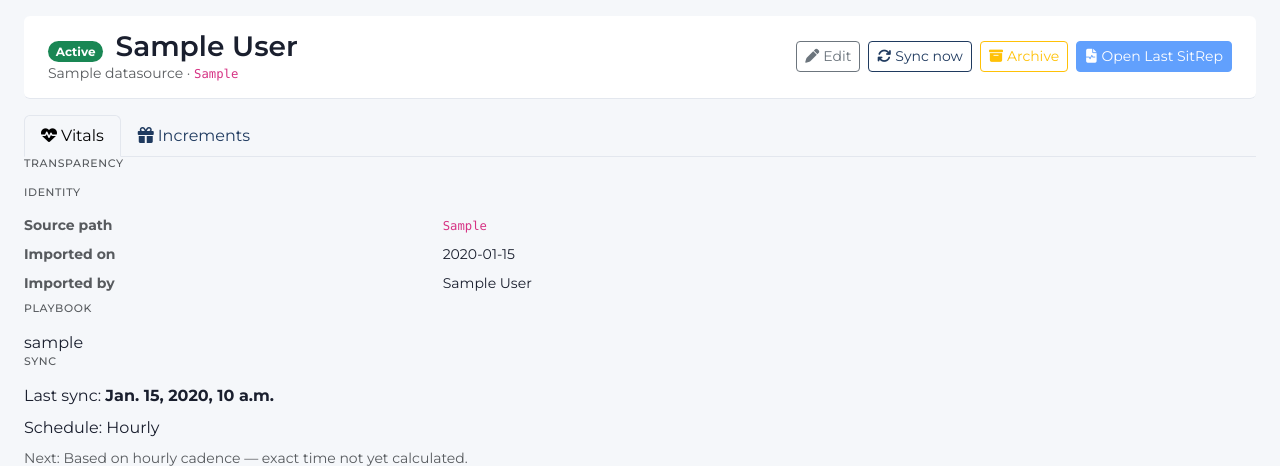
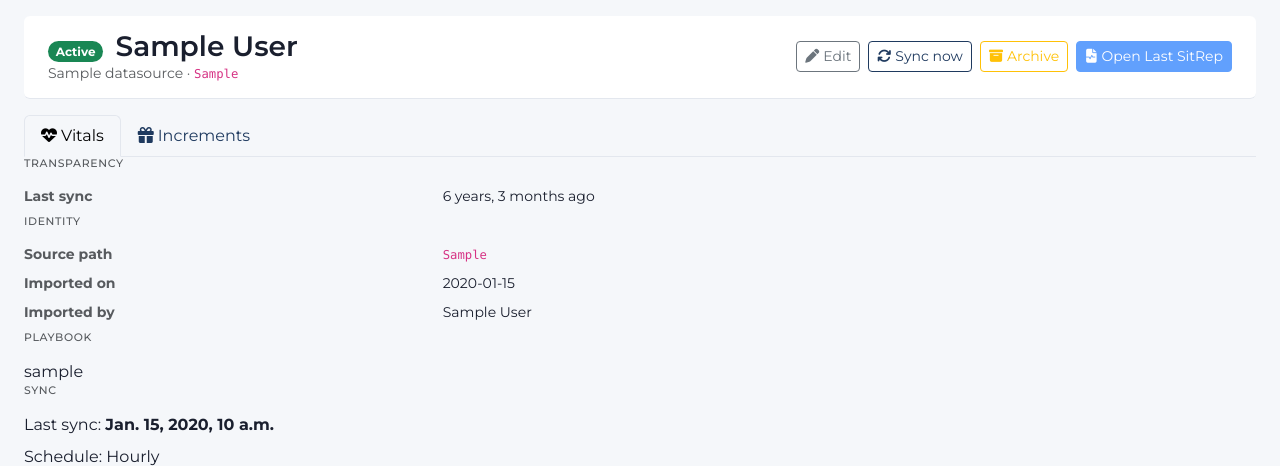
Before and after one commit to FeatureFactory-io/huginn, a Django app: page /projects/1/ in a window 1280 px wide. Shown: the part 101-567 px from the top of the page. Run offline with Django 5.2, Linux system fonts and the light colour scheme; a user stored in the database is signed in; tables that the repository leaves empty hold one stand-in row (values such as "Sample post"); data that the repository does not hold is empty; parts of the project's set-up code (start-up, migrations or seed data) failed here and were passed over; some libraries are stand-ins or nearby versions.

Commit message:
feat(ui): show relative last_sync_at in Transparency widget
Co-authored-by: Cursor <cursoragent@cursor.com>

```diff
--- a/ui/templates/ui/projects/detail.html
+++ b/ui/templates/ui/projects/detail.html
@@ -80,6 +80,10 @@
         <section class="hg-vitals-section" aria-labelledby="project-transparency-heading">
           <h2 id="project-transparency-heading" class="h6 text-uppercase text-muted hg-label-caps mb-3">Transparency</h2>
           <dl class="row small mb-0" data-testid="project-widget-transparency">
+            <dt class="col-sm-4 text-muted">Last sync</dt>
+            <dd class="col-sm-8" data-testid="project-transparency-last-sync">
+              {% if project.last_sync_at %}{{ project.last_sync_at|naturaltime }}{% else %}<span class="text-muted">Never</span>{% endif %}
+            </dd>
           </dl>
         </section>
         <section class="hg-vitals-section">
```
Also changed, not shown: tests/integration/test_projects_view_vitals_tab.py (+14 -0 lines).
